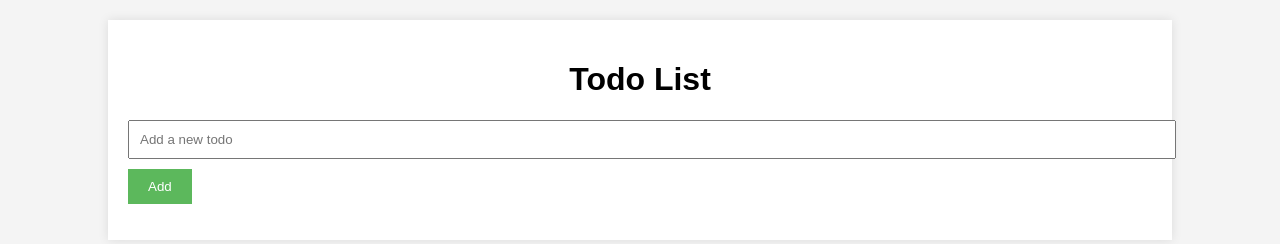
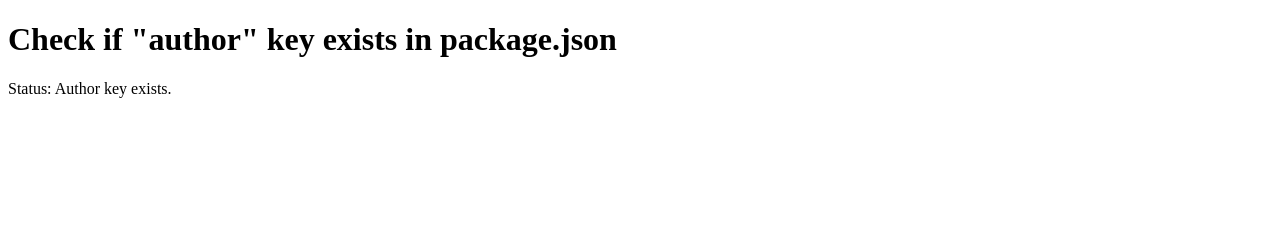
Before and after one commit to 1108swj/test1, a website: page index.html in a window 1280 px wide. Drawn offline with Linux system fonts and the light colour scheme.

Commit message:
index.html

```diff
--- a/index.html
+++ b/index.html
@@ -3,67 +3,29 @@
 <head>
     <meta charset="UTF-8">
     <meta name="viewport" content="width=device-width, initial-scale=1.0">
-    <title>Todo App</title>
-    <style>
-        body {
-            font-family: Arial, sans-serif;
-            margin: 0;
-            padding: 0;
-            background-color: #f4f4f4;
-        }
-        .container {
-            width: 80%;
-            margin: 20px auto;
-            background: #fff;
-            padding: 20px;
-            box-shadow: 0 0 10px rgba(0, 0, 0, 0.1);
-        }
-        h1 {
-            text-align: center;
-        }
-        ul {
-            list-style-type: none;
-            padding: 0;
-        }
-        li {
-            padding: 10px;
-            border-bottom: 1px solid #ddd;
-        }
-        input[type="text"] {
-            width: 100%;
-            padding: 10px;
-            margin-bottom: 10px;
-        }
-        button {
-            padding: 10px 20px;
-            background-color: #5cb85c;
-            color: white;
-            border: none;
-            cursor: pointer;
-        }
-    </style>
+    <title>Check Author Key</title>
+    <script>
+        document.addEventListener('DOMContentLoaded', function() {
+            fetch('package.json')
+                .then(response => response.json())
+                .then(data => {
+                    if (data.author) {
+                        console.log('Author key exists:', data.author);
+                        document.getElementById('author-status').textContent = 'Author key exists.';
+                    } else {
+                        console.log('Author key does not exist.');
+                        document.getElementById('author-status').textContent = 'Author key does not exist.';
+                    }
+                })
+                .catch(error => {
+                    console.error('Error fetching package.json:', error);
+                    document.getElementById('author-status').textContent = 'Failed to fetch package.json.';
+                });
+        });
+    </script>
 </head>
 <body>
-    <div class="container">
-        <h1>Todo List</h1>
-        <input type="text" id="newTodo" placeholder="Add a new todo">
-        <button onclick="addTodo()">Add</button>
-        <ul id="todoList"></ul>
-    </div>
-
-    <script>
-        function addTodo() {
-            const newTodo = document.getElementById('newTodo').value;
-            if (newTodo.trim() !== '') {
-                const list = document.getElementById('todoList');
-                const item = document.createElement('li');
-                item.textContent = newTodo;
-                list.appendChild(item);
-                document.getElementById('newTodo').value = '';
-            } else {
-                alert('Please enter a valid todo item.');
-            }
-        }
-    </script>
+    <h1>Check if "author" key exists in package.json</h1>
+    <p>Status: <span id="author-status">Loading...</span></p>
 </body>
 </html>
```
